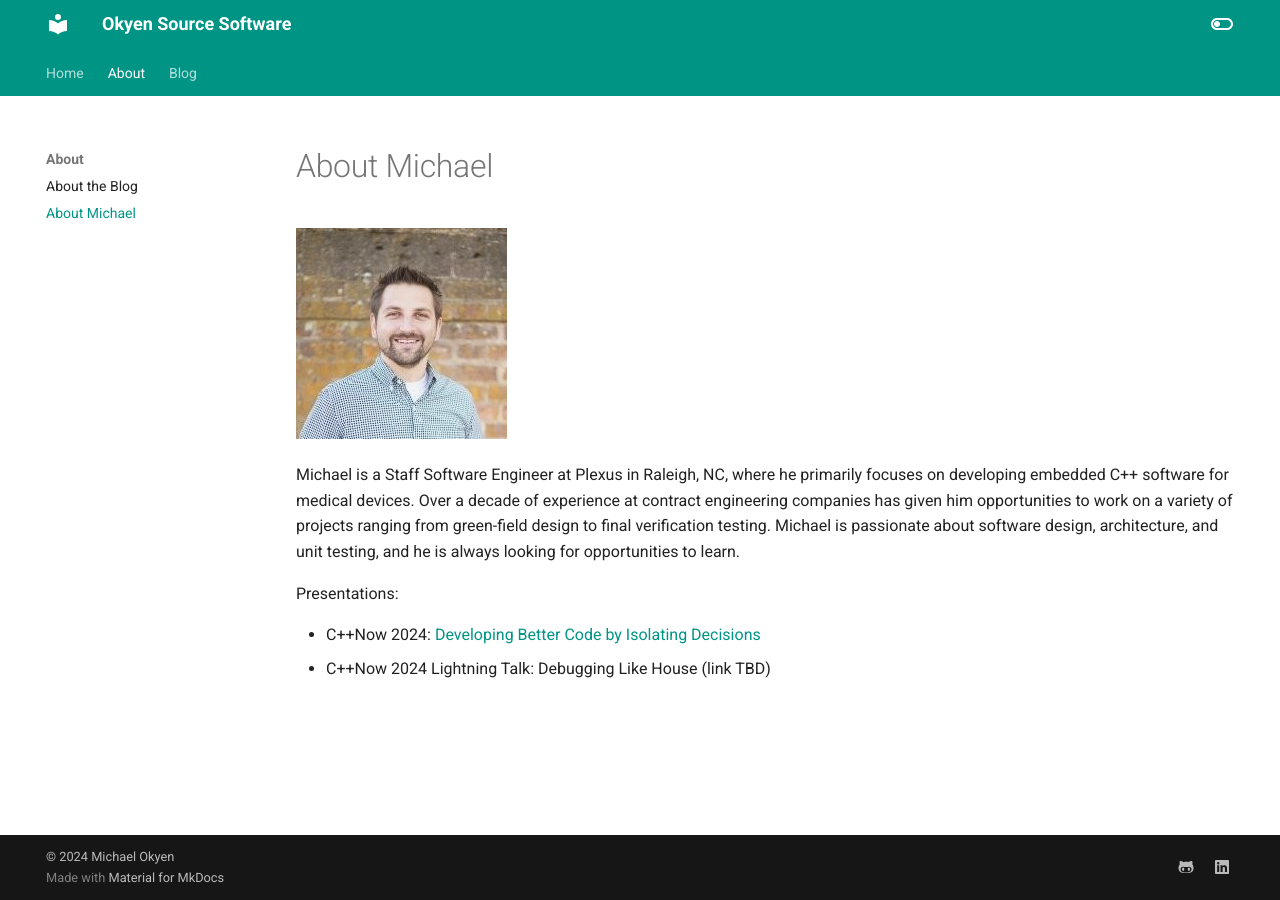
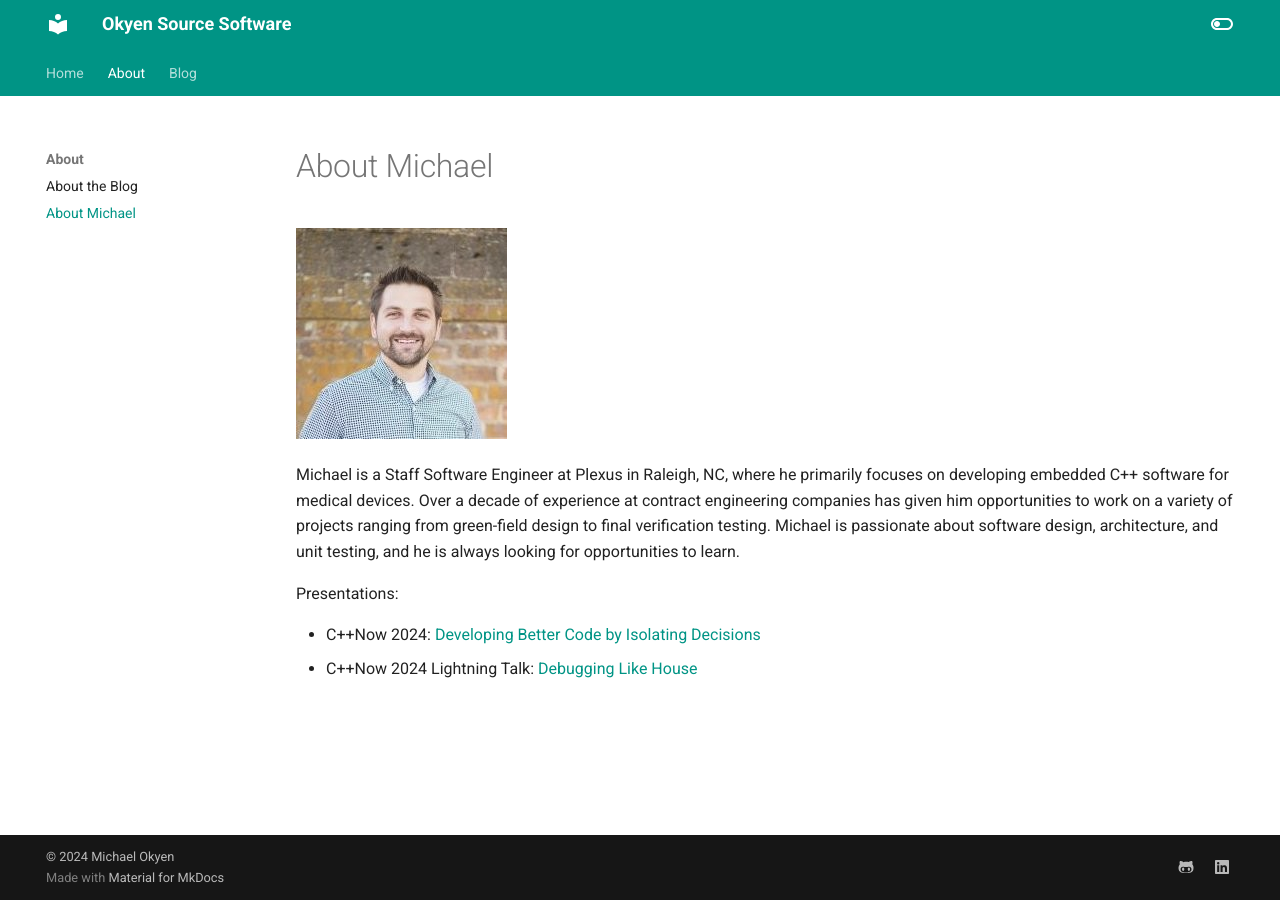
Before and after one commit to mokyen/okyensourcesoftware, an MkDocs documentation site: the page built from docs/bio.md, in a window 1280 px wide. Built offline with MkDocs 1.6.1 and Material for MkDocs 9.7.7, drawn with Linux system fonts in a browser that asks for light colours.

Commit message:
Update bio.md. Added link to CppNow 2024 lightning talk

```diff
--- a/docs/bio.md
+++ b/docs/bio.md
@@ -7,4 +7,4 @@ Michael is a Staff Software Engineer at Plexus in Raleigh, NC, where he primaril
 Presentations:
 
 * C++Now 2024: [Developing Better Code by Isolating Decisions](https://schedule.cppnow.org/session/2024/developing-better-code-by-isolating-decisions/)
-* C++Now 2024 Lightning Talk: Debugging Like House (link TBD)
+* C++Now 2024 Lightning Talk: [Debugging Like House](https://youtu.be/qwtVc5OATkE?si=3h_GEgPcCTVWBztj)
```
